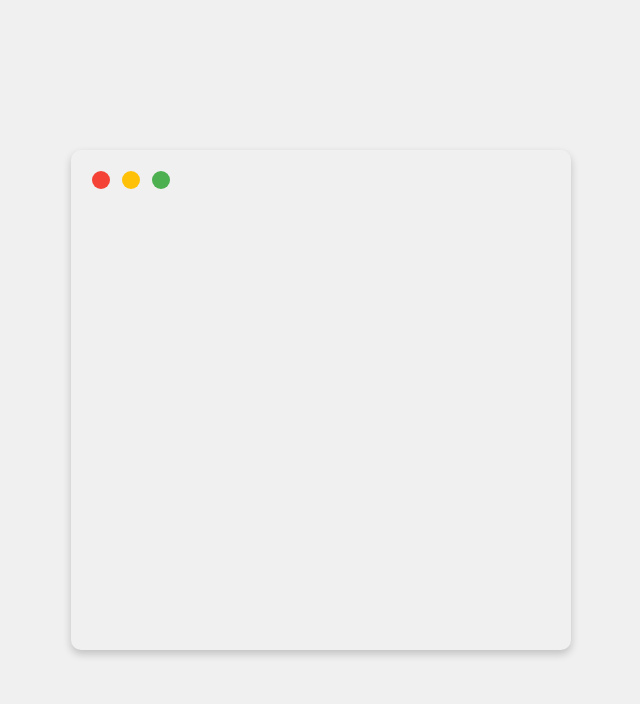
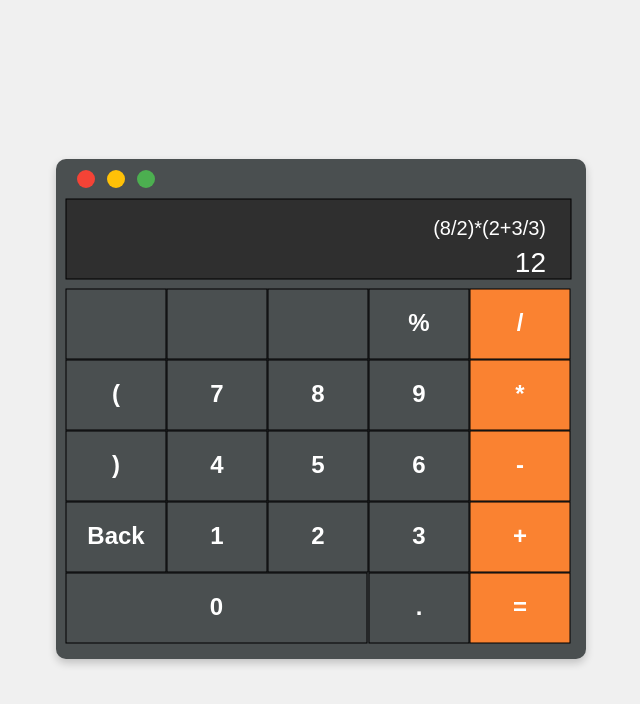
Before and after one commit to shreya2430/Expression-Calculator, a website: page index.html in a window 1280 px wide. Shown: the whole page, without its empty margins (319-959 px from the left). Drawn offline with nearby package versions, Linux system fonts and the light colour scheme; files that its build step writes are made by us from their sources.

Commit message:
create mock calculator ui with buttons and display using js

```diff
--- a/index.html
+++ b/index.html
@@ -9,7 +9,7 @@
 <body>
 
     <div class="calculatorCanvas">
-    <canvas id="calculatorCanvas"  width="500" height="500">
+    <canvas id="calculatorCanvas"  width="530" height="500">
     </canvas>
     </div>
     <script src="js/app.js"></script>
--- a/js/app.js
+++ b/js/app.js
@@ -2,25 +2,96 @@
 const canvas = document.getElementById('calculatorCanvas');
 const ctx = canvas.getContext('2d');
 
+// Helper function to draw rectangles with text
+function drawButton(x, y, width, height, color, text = '', textColor = '#FFFFFF') {
+    ctx.fillStyle = color;
+    ctx.fillRect(x, y, width, height);
+    ctx.strokeStyle = '#000';
+    ctx.strokeRect(x, y, width, height);
+
+    if (text) {
+        ctx.fillStyle = textColor;
+        ctx.font = 'bold 24px Arial';
+        ctx.textAlign = 'center';
+        ctx.textBaseline = 'middle';
+        ctx.fillText(text, x + width / 2, y + height / 2);
+    }
+}
+
+// Draw window controls (red, yellow, green circles)
 function drawWindowControls() {
-
-    // Draw close button (red circle)
     ctx.fillStyle = '#F44336';
     ctx.beginPath();
-    ctx.arc(30, 30, 9, 0, Math.PI * 2);
+    ctx.arc(30, 20, 9, 0, Math.PI * 2);
     ctx.fill();
 
-    // Draw minimize button (yellow circle)
     ctx.fillStyle = '#FFC107';
     ctx.beginPath();
-    ctx.arc(60, 30, 9, 0, Math.PI * 2);
+    ctx.arc(60, 20, 9, 0, Math.PI * 2);
     ctx.fill();
 
-    // Draw maximize button (green circle)
     ctx.fillStyle = '#4CAF50';
     ctx.beginPath();
-    ctx.arc(90, 30, 9, 0, Math.PI * 2);
+    ctx.arc(90, 20, 9, 0, Math.PI * 2);
     ctx.fill();
 }
 
-drawWindowControls();
+// Draw display area
+function drawDisplay() {
+    ctx.fillStyle = '#2F2F2F';
+    ctx.fillRect(10, 40, 505, 80);
+    ctx.strokeStyle = '#000';
+    ctx.strokeRect(10, 40, 505, 80);
+
+    // Placeholder text for display content
+    ctx.fillStyle = '#FFFFFF';
+    ctx.font = '20px Arial';
+    ctx.textAlign = 'right';
+    ctx.textBaseline = 'middle';
+    ctx.fillText('(8/2)*(2+3/3)', 490, 70);
+    ctx.font = '28px Arial';
+    ctx.fillText('12', 490, 105);
+}
+
+// Draw calculator buttons
+function drawButtons() {
+    const buttons = [
+        ['', '', '', '%', '/'],
+        ['(', '7', '8', '9', '*'],
+        [')', '4', '5', '6', '-'],
+        ['Back', '1', '2', '3', '+'],
+        ['0','','', '.', '=']
+    ];
+    const buttonWidth = 100;
+    const buttonHeight = 70;
+    const startX = 10;
+    const startY = 130;
+    const spacing = 1;
+
+    for (let i = 0; i < buttons.length; i++) {
+        for (let j = 0; j < buttons[i].length; j++) {
+            let width = buttonWidth;
+            if (i === 4 && j === 0) {
+                // Make the '0' button wider
+                width = buttonWidth * 3 + spacing;
+            }
+
+            const x = startX + j * (buttonWidth + spacing);
+            const y = startY + i * (buttonHeight + spacing);
+            const color = (j === buttons[i].length - 1 || i === buttons.length  && j < 3) ? '#FA8231' : '#4A4F50';
+
+            if (!(i === 4 && (j === 1 || j==2))) { // Skip a column position for wider '0'
+                drawButton(x, y, width, buttonHeight, color, buttons[i][j]);
+            }
+        }
+    }
+}
+
+// Draw all elements
+function drawCalculator() {
+    drawWindowControls();
+    drawDisplay();
+    drawButtons();
+}
+
+drawCalculator();
--- a/scss/main.scss
+++ b/scss/main.scss
@@ -11,4 +11,5 @@ canvas {
     border-radius: 10px;
     box-shadow: 0 4px 8px rgba(0, 0, 0, 0.2);
     margin-top: 30%;
+    background-color: #4a4f50;
 }
```
